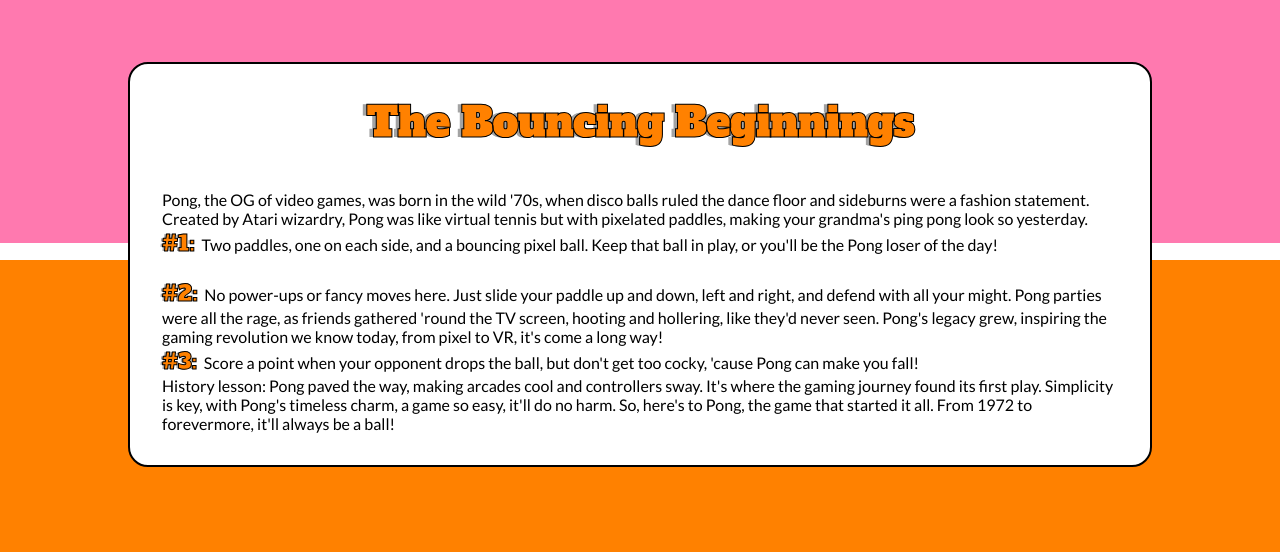
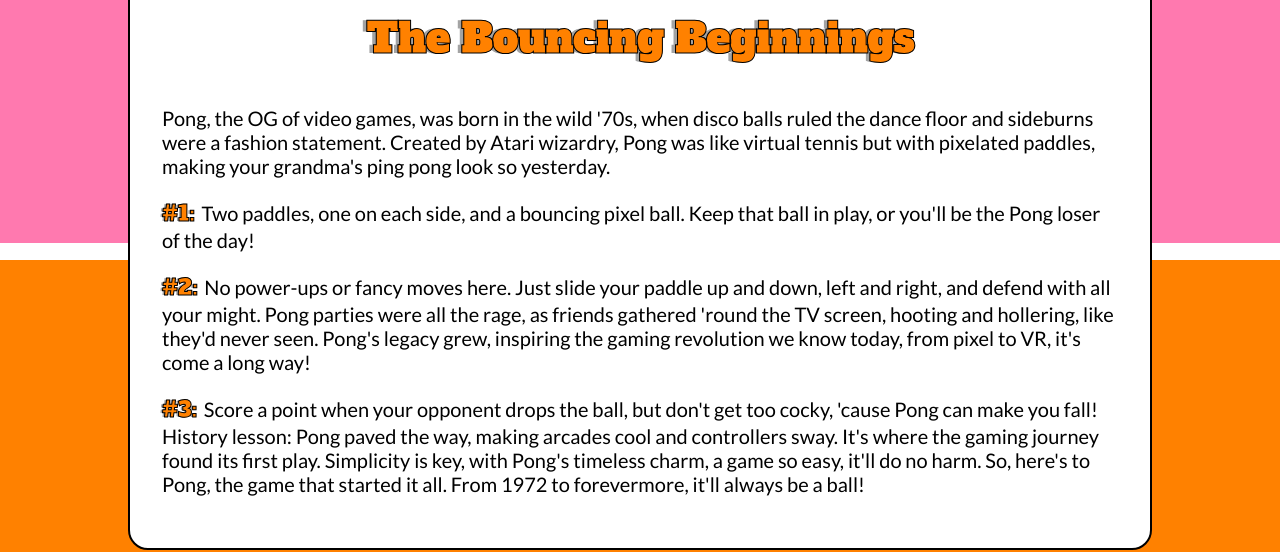
Before and after one commit to 42-team-transcendence/42_ft_transcendence, a React (Create React App) app in the folder client/: page /rules in a window 1280 px wide. Shown: the part 193-745 px from the top of the page. Built offline with nearby package versions, Linux system fonts and the light colour scheme; no server answers; sample sign-in values are in the browser's storage.

Commit message:
rules police changes

```diff
--- a/client/src/components/Play/Rules.tsx
+++ b/client/src/components/Play/Rules.tsx
@@ -10,7 +10,7 @@
 		<PageWrapper>
 			<div className="rules">
 				<h1 className="rules-h1">The Bouncing Beginnings</h1>
-				<p>Pong, the OG of video games, was born in the wild '70s, when disco balls ruled the dance floor and sideburns were a fashion statement.
+				<p className="rules-p">Pong, the OG of video games, was born in the wild '70s, when disco balls ruled the dance floor and sideburns were a fashion statement.
 					Created by Atari wizardry, Pong was like virtual tennis but with pixelated paddles, making your grandma's ping pong look so yesterday.
 				</p>
 
@@ -18,7 +18,7 @@
 					Keep that ball in play, or you'll be the Pong loser of the day!
 				</p>
 
-				<p><span className="rules-nb">#2: </span>No power-ups or fancy moves here. Just slide your paddle up and down, left and right, and defend with all your might.
+				<p className="rules-p"><span className="rules-nb">#2: </span>No power-ups or fancy moves here. Just slide your paddle up and down, left and right, and defend with all your might.
 					Pong parties were all the rage, as friends gathered 'round the TV screen, hooting and hollering, like they'd never seen.
 					Pong's legacy grew, inspiring the gaming revolution we know today, from pixel to VR, it's come a long way!
 				</p>
@@ -26,11 +26,10 @@
 				<p><span className="rules-nb">#3: </span>Score a point when your opponent drops the ball, but don't get too cocky, 'cause Pong can make you fall!
 				</p>
 
-				<p>History lesson: Pong paved the way, making arcades cool and controllers sway. It's where the gaming journey found its first play.
+				<p className="rules-p">History lesson: Pong paved the way, making arcades cool and controllers sway. It's where the gaming journey found its first play.
 					Simplicity is key, with Pong's timeless charm, a game so easy, it'll do no harm.
 					So, here's to Pong, the game that started it all. From 1972 to forevermore, it'll always be a ball!
 				</p>
-
 			</div>
 		</PageWrapper>
 	)
--- a/client/src/components/profile/GameHistory.tsx
+++ b/client/src/components/profile/GameHistory.tsx
@@ -1,6 +1,6 @@
 import { useState, useEffect } from "react";
 import useAxiosPrivate from "../../hooks/useAxiosPrivate";
-import { Box, Typography, Table, TableBody, TableCell, TableContainer, TableHead, TableRow, Paper } from "@mui/material";
+import { Box, Table, TableBody, TableCell, TableContainer, TableHead, TableRow, Paper } from "@mui/material";
 import PageWrapper from "../navbar/pageWrapper";
 import '../../styles/GameHistory.css';
 import { styled } from "@mui/system";
--- a/client/src/components/profile/GameHistoryOther.tsx
+++ b/client/src/components/profile/GameHistoryOther.tsx
@@ -2,10 +2,8 @@
 import useAxiosPrivate from "../../hooks/useAxiosPrivate";
 import { Box, Typography, Table, TableBody, TableCell, TableContainer, TableHead, TableRow, Paper } from "@mui/material";
 import PageWrapper from "../navbar/pageWrapper";
-//import '../../styles/GameHistory.css';
 import { styled } from "@mui/system";
 import { useOnlineStatus } from "../../context/OnlineStatus";
-import tchoupi from '../../assets/tchoupi50x50.jpg'
 import Miniature from "../miniature/Miniature";
 
 interface User {
--- a/client/src/styles/Rules.css
+++ b/client/src/styles/Rules.css
@@ -13,6 +13,7 @@
 
 .rules-p {
     margin-bottom: 20px;
+
 }
 
 .rules-nb {
@@ -34,4 +35,5 @@
 	background-color: white;
 	padding: 4vh;
     text-align: left;
+	font-size: 20px;
 }
```
